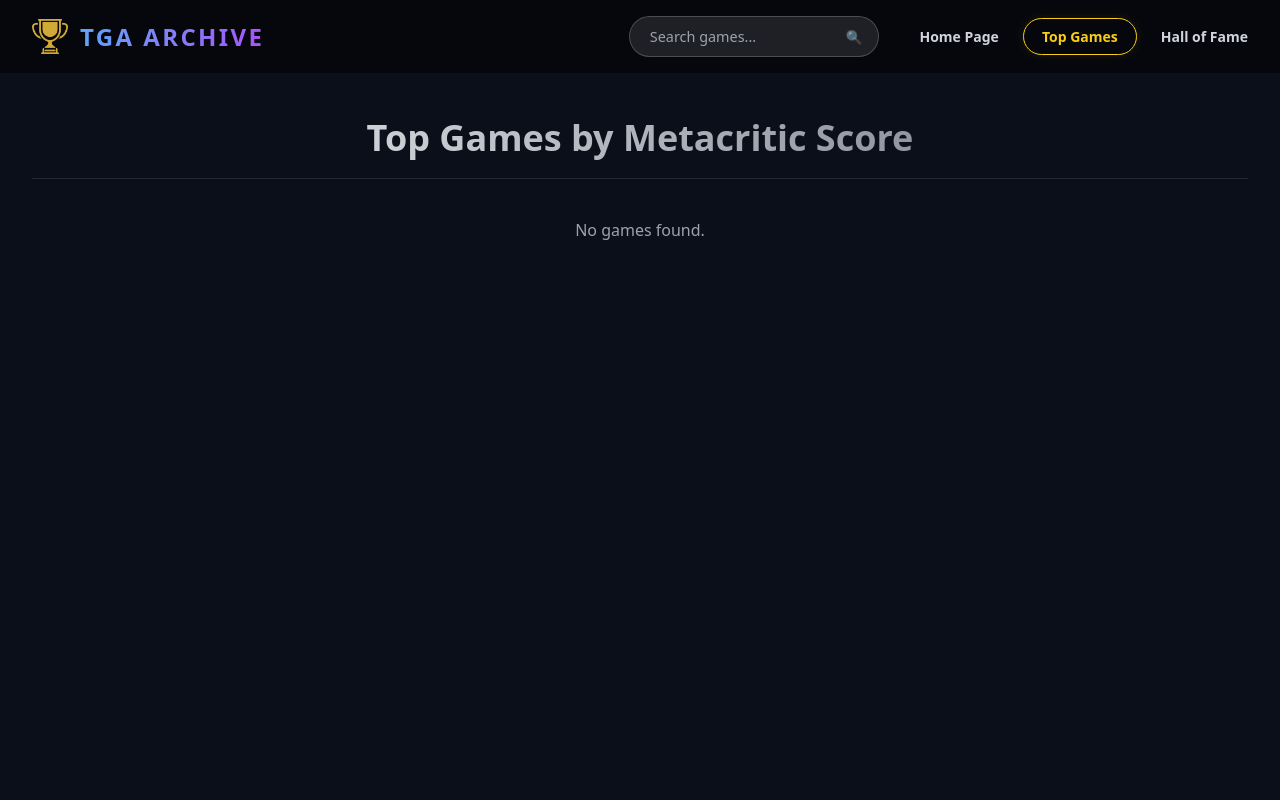
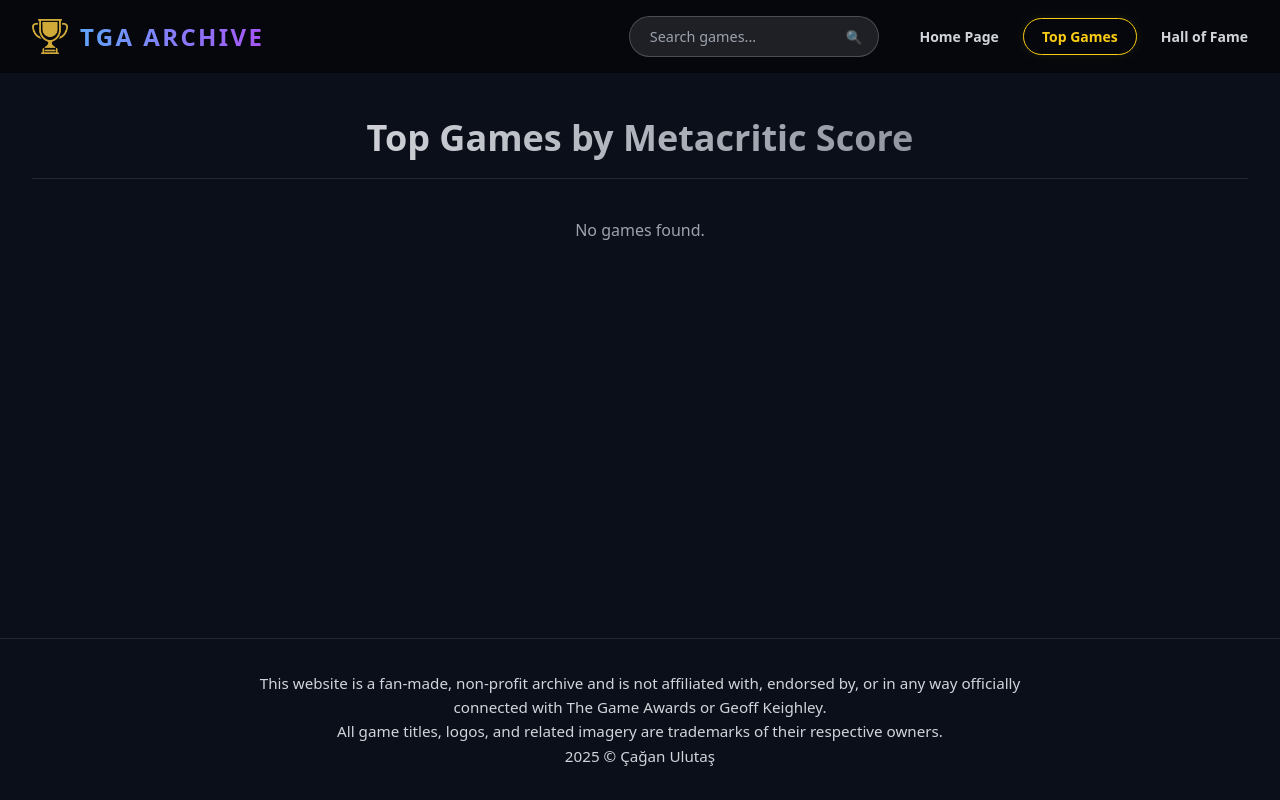
Before and after one commit to CaganUlutas/The-Game-Awards-Archive, a Django app: page /top-games/ in a window 1280 px wide. Run offline with Django 5.2, Linux system fonts and the light colour scheme; data comes from the database, SQL or seed files in the repository.

Commit message:
Footer added

```diff
--- a/awards/static/awards/base.css
+++ b/awards/static/awards/base.css
@@ -11,7 +11,14 @@
 body {
     background-color: #0b0f19;
     color: white;
-    padding-bottom: 80px;
+    display: flex;
+    flex-direction: column;
+    min-height: 100vh;
+}
+
+main {
+    flex: 1 0 auto;
+    width: 100%;
 }
 
 a {
@@ -102,11 +109,10 @@ a {
    FOOTER
    ========================================= */
 footer {
-    background-color: rgba(0, 0, 0, 0.7);
-    backdrop-filter: blur(12px);
-    border-top: 1px solid #374151;
+    background-color: transparent;
+    border-top: 1px solid #1f2937;
     padding: 32px;
-    margin-top: 60px;
+    margin-top: auto;
     text-align: center;
 }
 
--- a/awards/templates/awards/top_games.html
+++ b/awards/templates/awards/top_games.html
@@ -86,6 +86,15 @@
         </div>
     </main>
 
+    <footer>
+        <div class="footer-content">
+            <p class="footer-text">
+                This website is a fan-made, non-profit archive and is not affiliated with, endorsed by, or in any way officially connected with The Game Awards or Geoff Keighley.<br>
+                All game titles, logos, and related imagery are trademarks of their respective owners.<br>
+                2025 © Çağan Ulutaş
+            </p>
+        </div>
+    </footer>
 </body>
 
 </html>
```
Also changed, not shown: awards/templates/awards/game_details.html (+8 -0 lines), awards/templates/awards/hall_of_fame.html (+9 -0 lines), awards/templates/awards/home.html (+9 -0 lines), awards/templates/awards/search_results.html (+8 -0 lines).
